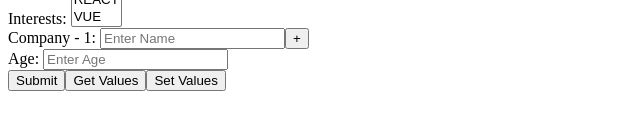
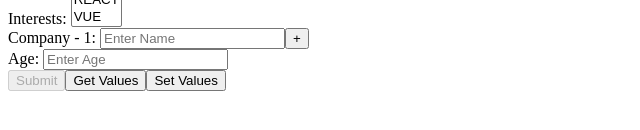
Before and after one commit to mohaimenkhalid/react-hook-form, a React (Vite) app: page / in a window 1280 px wide. Shown: the part 228-358 px from the top of the page, without its empty margins (0-640 px from the left). Built offline with nearby package versions, Linux system fonts and the light colour scheme.

Commit message:
Disable Form Submission

```diff
--- a/src/App.jsx
+++ b/src/App.jsx
@@ -32,7 +32,7 @@ export default function App() {
         setValue
     } = form;
 
-    const {errors, isDirty, touchedFields, dirtyFields} = formState;
+    const {errors, isDirty, touchedFields, dirtyFields, isValid} = formState;
 
     const {fields, append, remove} = useFieldArray({
         name: 'companies',
@@ -200,7 +200,9 @@ export default function App() {
 
                 </div>
 
-                <button type="submit">Submit</button>
+                <button
+                    disabled={!isValid}
+                    type="submit">Submit</button>
                 <button type="button" onClick={handleGetValues}>Get Values</button>
                 <button type="button" onClick={handleSetValue}>Set Values</button>
 
```
